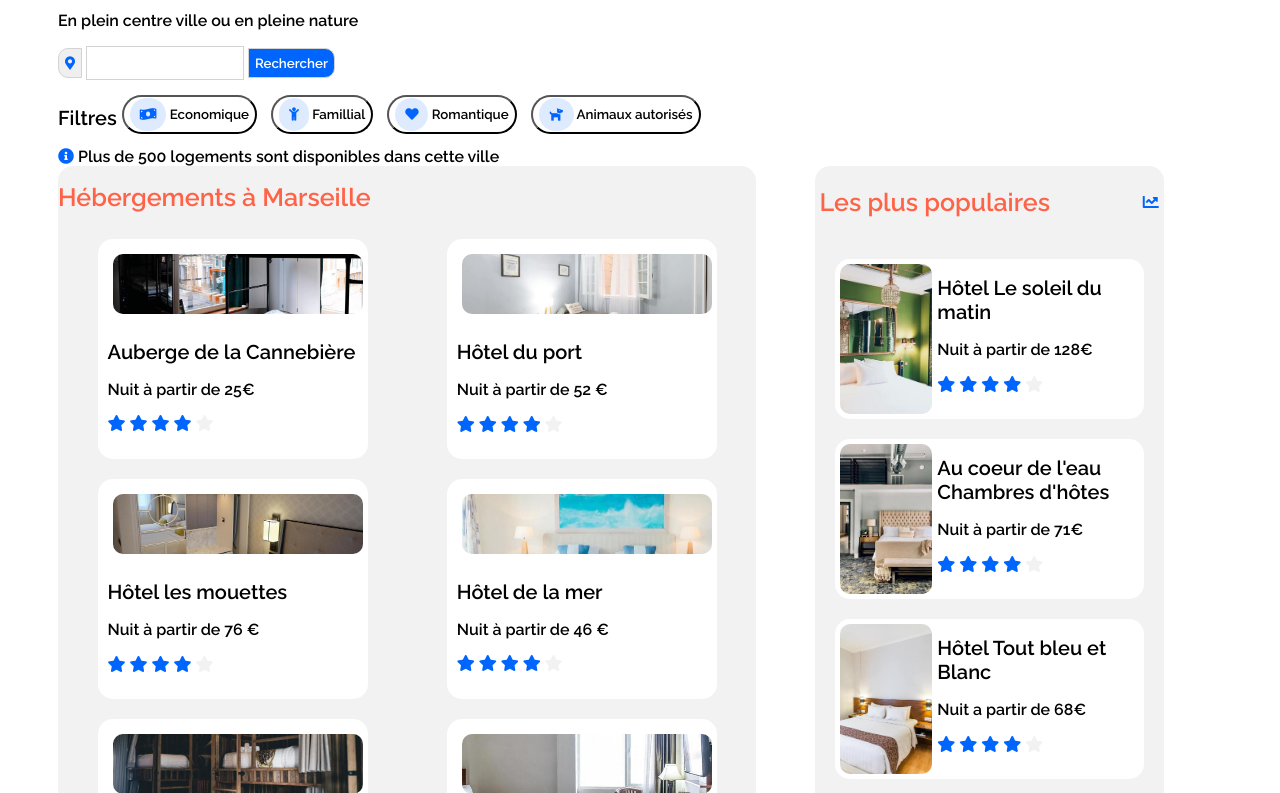
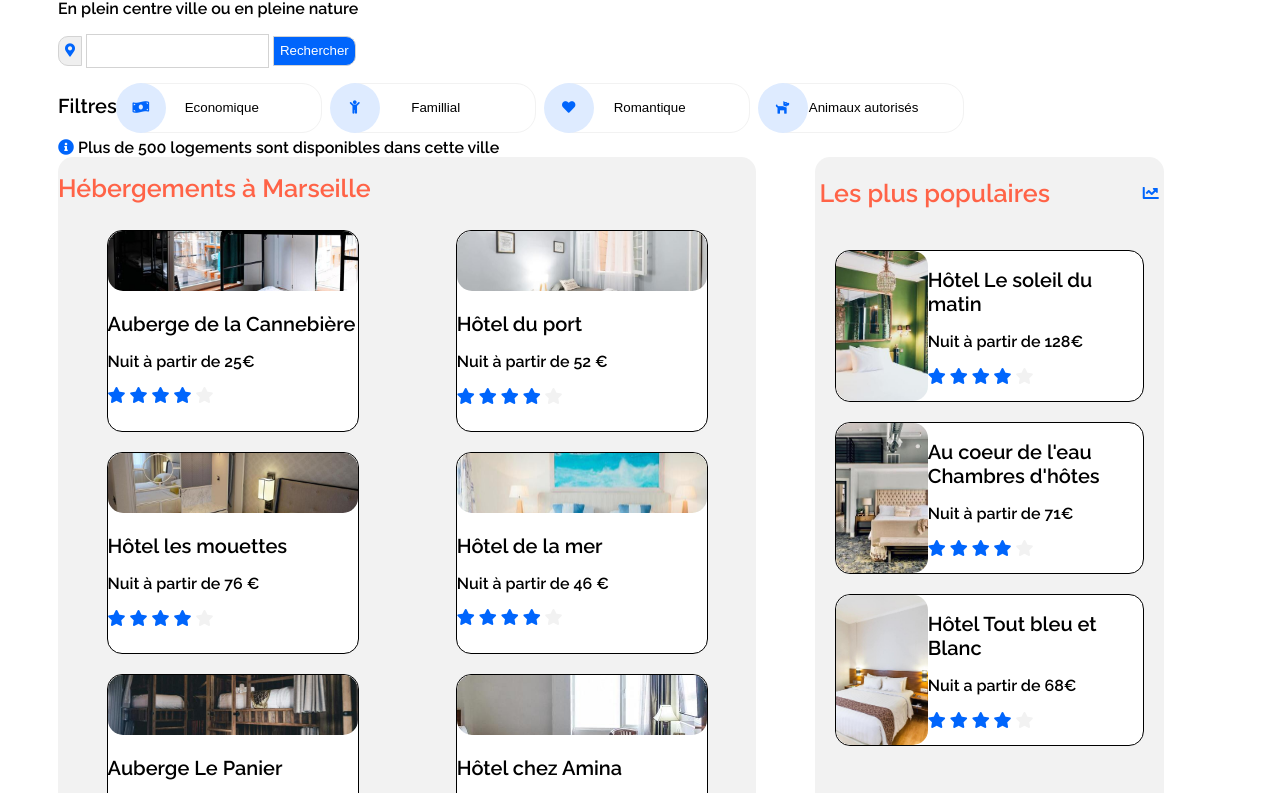
Before and after one commit to Chafik9278/Reservia-Projet-F2, a plain HTML site: page index.html in a window 1280 px wide. Shown: the part 164-957 px from the top of the page. Drawn offline with Linux system fonts and the light colour scheme.

Commit message:
MAJ session 16/08

```diff
--- a/Grande-resolution.css
+++ b/Grande-resolution.css
@@ -1,4 +1,4 @@
-.container {
+main {
   margin: 50px;
   text-align: left;
 
@@ -15,15 +15,13 @@ nav {
 
 .nav-bar {
   width: 100%;
+
+ margin: 0px;
 }
 
 .bloc-filtres {
   display: flex;
   margin-top: 10px;
-}
-
-.bloc-filtres button {
-  text-align: left;
 }
 
 .mere {
@@ -35,6 +33,7 @@ nav {
 /* *
   Hebergements à Marseille ** -->**
 * */
+
 #heb-a-mars {
   width: 60%;
   height: 650px;
@@ -81,8 +80,7 @@ nav {
 }
 
 .bloc-pop article {
-margin: 20px;
-
+  margin: 20px;
 }
 
 /* *
@@ -94,8 +92,6 @@ margin: 20px;
   flex-wrap: wrap;
   text-align: center;
   justify-content: space-evenly;
-
-
 }
 
 .bloc-activites article {
--- a/index.html
+++ b/index.html
@@ -12,7 +12,7 @@
     <link
       rel="stylesheet"
       media="screen and (min-width: 500px)"
-      href="Grande-resolution.css"
+      href="grande-resolution.css"
     />
 
     <!-- Fontawsome-->
@@ -32,16 +32,26 @@
   </head>
 
   <body>
-    <div class="container">
+    <!-- <div class="test">
+        <div class="carre-bleu">
+            <i class="fas fa-search"></i>
+        </div>
+
+    </div> -->
+
+
+    <!-- ********************************************test****** -->
+
+    <main>
       <header>
-        <!-- *********** NavBar ***** -->
+        <!-- *********** navbar ***** -->
         <nav>
           <div class="nav-bar">
-            <a href="#"
-              ><img src="./Reservia-Img/images/logo/Reservia.svg" alt=""
-            /></a>
+            <a href="#">
+              <img src="./Reservia-Img/images/logo/Reservia.svg" alt="logo Reservia" />
+            </a>
 
-            <span><a href=""></a>S'inscrire</span>
+           <a href="">S'inscrire</a>
           </div>
 
           <ul class="nav-bar">
@@ -72,23 +82,31 @@
           <h2>Filtres</h2>
 
           <div>
-            <button>
+            <button class="test">
+              <div class="carre-bleu">
               <i class="fas fa-money-bill-wave"></i>
+            </div>
               Economique
             </button>
 
-            <button>
+            <button class="test">
+              <div class="carre-bleu">
               <i class="fas fa-child"></i>
+              </div>
               Famillial
             </button>
 
-            <button>
+            <button class="test">
+              <div class="carre-bleu">
               <i class="fas fa-heart"></i>
+            </div>
               Romantique
             </button>
 
-            <button>
+            <button class="test">
+              <div class="carre-bleu">
               <i class="fas fa-dog"></i>
+            </div>
               Animaux autorisés
             </button>
           </div>
@@ -116,7 +134,7 @@
               <article>
                 <img
                   src="./Reservia-Img/images/hebergements/4_small/emile-guillemot-Bj_rcSC5XfE-unsplash.jpg"
-                  alt=""
+                  alt="Chambre hotel"
                 />
                 <div>
                   <h2>Hôtel Le soleil du matin</h2>
@@ -139,7 +157,7 @@
               <article>
                 <img
                   src="./Reservia-Img/images/hebergements/4_small/aw-creative-VGs8z60yT2c-unsplash.jpg"
-                  alt=""
+                  alt="Chambre hotel"
                 />
                 <div>
                   <h2>Au coeur de l'eau Chambres d'hôtes</h2>
@@ -162,7 +180,7 @@
               <article>
                 <img
                   src="./Reservia-Img/images/hebergements/4_small/febrian-zakaria-sjvU0THccQA-unsplash.jpg"
-                  alt=""
+                  alt="Chambre hotel"
                 />
 
                 <div>
@@ -193,7 +211,7 @@
                 <img
                   src="./Reservia-Img/images/hebergements/4_small/marcus-loke-WQJvWU_HZFo-unsplash.jpg"
                   alt=""
-                />
+  Chambre hotel              />
 
                 <h2>Auberge de la Cannebière</h2>
                 <span>Nuit à partir de 25€</span>
@@ -213,7 +231,7 @@
               <article>
                 <img
                   src="./Reservia-Img/images/hebergements/4_small/fred-kleber-gTbaxaVLvsg-unsplash.jpg"
-                  alt=""
+                  alt="Chambre hotel"
                 />
 
                 <h2>Hôtel du port</h2>
@@ -234,7 +252,7 @@
               <article>
                 <img
                   src="./Reservia-Img/images/hebergements/4_small/reisetopia-B8WIgxA_PFU-unsplash.jpg"
-                  alt=""
+                  alt="Chambre hotel"
                 />
 
                 <h2>Hôtel les mouettes</h2>
@@ -254,7 +272,7 @@
               <article>
                 <img
                   src="./Reservia-Img/images/hebergements/4_small/annie-spratt-Eg1qcIitAuA-unsplash.jpg"
-                  alt=""
+                  alt="Chambre hotel"
                 />
 
                 <h2>Hôtel de la mer</h2>
@@ -275,7 +293,7 @@
               <article>
                 <img
                   src="./Reservia-Img/images/hebergements/4_small/nicate-lee-kT-ZyaiwBe0-unsplash.jpg"
-                  alt=""
+                  alt="Chambre hotel"
                 />
 
                 <h2>Auberge Le Panier</h2>
@@ -295,7 +313,7 @@
               <article>
                 <img
                   src="./Reservia-Img/images/hebergements/4_small/febrian-zakaria-M6S1WvfW68A-unsplash.jpg"
-                  alt=""
+                  alt="Chambre hotel"
                 />
 
                 <h2>Hôtel chez Amina</h2>
@@ -329,7 +347,7 @@
             <article>
               <img
                 src="./Reservia-Img/images/activites/4_small/reno-laithienne-QUgJhdY5Fyk-unsplash.jpg"
-                alt=""
+                alt="Activite à Marseille"
               />
               <h3>Vieux Port</h3>
             </article>
@@ -340,7 +358,7 @@
               <article>
                 <img
                   src="./Reservia-Img/images/activites/4_small/paul-hermann-QFTrLdQIRhI-unsplash.jpg"
-                  alt=""
+                  alt="Activite à Marseille"
                 />
                 <h3>Fort de Pomegues</h3>
               </article>
@@ -350,7 +368,7 @@
               <article>
                 <img
                   src="./Reservia-Img/images/activites/4_small/kevin-hikari-rV_Qd1l-VXg-unsplash.jpg"
-                  alt=""
+                  alt="Activite à Marseille"
                 />
                 <h3>Iles du Frioul</h3>
               </article>
@@ -361,7 +379,7 @@
             <article>
               <img
                 src="./Reservia-Img/images/activites/4_small/kilyan-sockalingum-NR8-cBCN3aI-unsplash.jpg"
-                alt=""
+                alt="Activite à Marseille"
               />
               <h3>Parc National des Calanques</h3>
             </article>
@@ -372,7 +390,7 @@
               <article>
                 <img
                   src="./Reservia-Img/images/activites/4_small/florian-wehde-xW9e8gdotxI-unsplash.jpg"
-                  alt=""
+                  alt="Activite à Marseille"
                 />
                 <h3>Notres-Dame-de-la-Garde</h3>
               </article>
@@ -382,7 +400,7 @@
               <article>
                 <img
                   src="./Reservia-Img/images/activites/4_small/lena-paulin-wH2-EJoDcV0-unsplash.jpg"
-                  alt=""
+                  alt="Activite à Marseille"
                 />
                 <h3>Parc Longchamp</h3>
               </article>
@@ -420,7 +438,6 @@
           </ul>
         </div>
       </footer>
-
-    </div>
+    </main>
   </body>
 </html>
--- a/style.css
+++ b/style.css
@@ -4,15 +4,16 @@
 *
 * */
 
-* {
+h6{
+  color: #deebff;
+  color: #f2f2f2;
+  color: #0065fc;
+}
+
+main {
+  text-align: center;
   font-family: "Raleway", sans-serif;
 }
-
-/* color: #deebff;
-    color: #f2f2f2;
-    color: #0065fc; */
-
-
 
 a {
   text-decoration: none;
@@ -61,10 +62,8 @@ li :hover {
   border-top: 2px solid #0065fc;
 }
 
-.container {
-
-
-  text-align: center;
+article {
+  border: black 1px solid;
 }
 
 /* Quand la largeur de la fenêtre est au moins de 500px (autre que mobile)  */
@@ -149,13 +148,6 @@ li :hover {
   box-shadow: 5px 5px 5px black;
 }
 
-.bloc-filtres i {
-  padding: 10px;
-  border-radius: 30px;
-  background-color: #deebff;
-  color: #0065fc;
-}
-
 /* <!-- ***** Les plus populaires*** --> */
 
 .bloc-pop {
@@ -179,7 +171,7 @@ li :hover {
 .bloc-pop img {
   width: 30%;
   height: 150px;
-  padding: 5px;
+
   border-radius: 15px;
   object-fit: cover;
 }
@@ -189,15 +181,13 @@ li :hover {
 .bloc-heb article {
   background-color: white;
   border-radius: 15px;
-
-  padding: 10px;
   box-shadow: 2px 2px #f2f2f2;
+  margin: 10px;
 }
 
 .bloc-heb img {
   width: 100%;
-  height: 200px;
-  padding: 5px;
+  height: 150px;
   border-radius: 15px;
   object-fit: cover;
 }
@@ -256,3 +246,34 @@ footer ul {
 footer li {
   font-size: 10px;
 }
+
+/*
+*****************TEST************** */
+
+.exe {
+  text-align: center;
+  background-color: rgb(253, 250, 253);
+  color: whitesmoke;
+}
+
+.test {
+  width: 200px;
+  height: 50px;
+  background-color: red;
+  border: 0.5px solid #f2f2f2;
+  position: relative;
+}
+
+.carre-bleu {
+  width: 50px;
+  height: 50px;
+  display: flex;
+  justify-content: center;
+  align-items: center;
+  border-radius: 100px;
+  background-color: #deebff;
+  position: absolute;
+
+  top: -1px;
+  right: 155px;
+}
```
